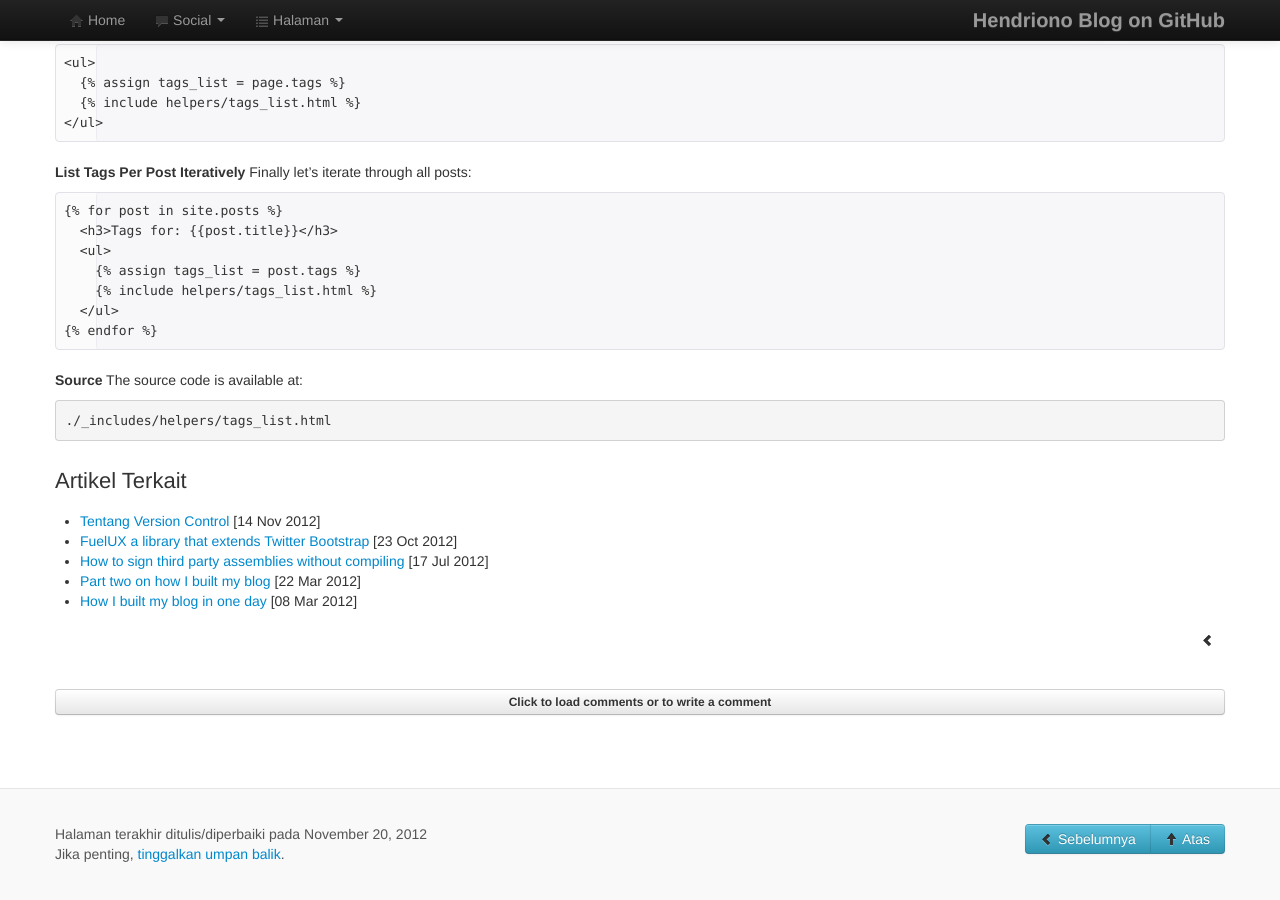
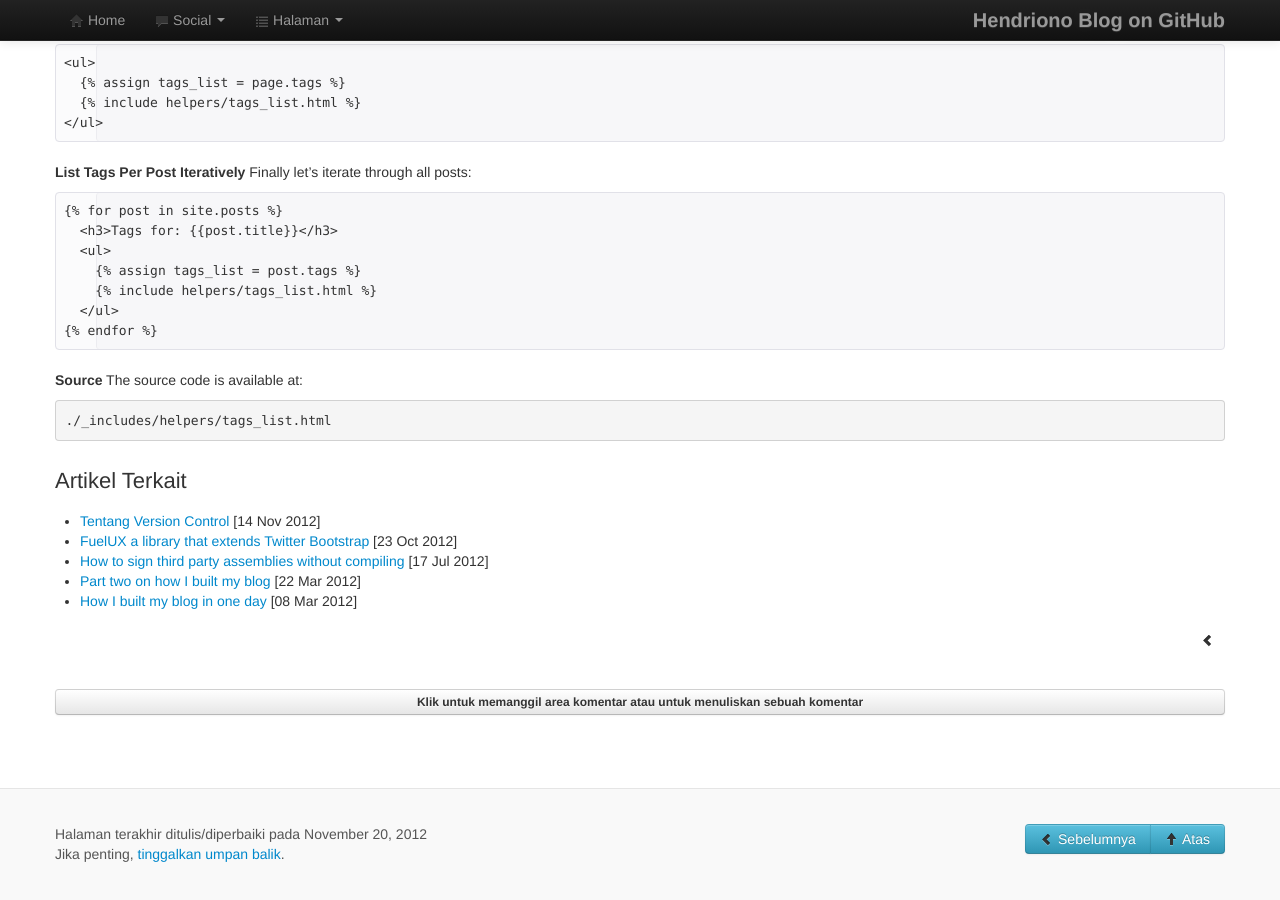
Before and after one commit to hendriono/hendriono.github.com, a Jekyll site: the page built from _posts/2012-11-17-Tags-List.markdown, in a window 1280 px wide and 900 px high, scrolled down 507 px. Built offline with Jekyll 4.4.1, drawn with Linux system fonts in a browser that asks for light colours; nearby versions of some CDN libraries; Markdown is read by kramdown in place of the engine named in the settings; comment, search, counter and statistics services are not loaded.

Commit message:
Perbaikan Keterangan Tombol Komentar

```diff
--- a/_includes/post_footer.html
+++ b/_includes/post_footer.html
@@ -25,7 +25,7 @@
     {% if page.comments %}
     <h2><a href="http://hendriono.github.com{{ page.url }}#disqus_thread" data-disqus-identifier="{{ page.url }}"></a></h2>
     <div id="disqus_thread"></div>
-    <button class="btn btn-small" onclick="$.ajaxSetup({cache:true});$.getScript(&quot;http://hendgithub.disqus.com/embed.js&quot;);$.ajaxSetup({cache:false});$(this).remove();" style="width:100%;margin:10px auto;" type="button"><strong>Click to load comments or to write a comment</strong></button>
+    <button class="btn btn-small" onclick="$.ajaxSetup({cache:true});$.getScript(&quot;http://hendgithub.disqus.com/embed.js&quot;);$.ajaxSetup({cache:false});$(this).remove();" style="width:100%;margin:10px auto;" type="button"><strong>Klik untuk memanggil area komentar atau untuk menuliskan sebuah komentar</strong></button>
     {% endif %}
   </div>
 </div>
```
